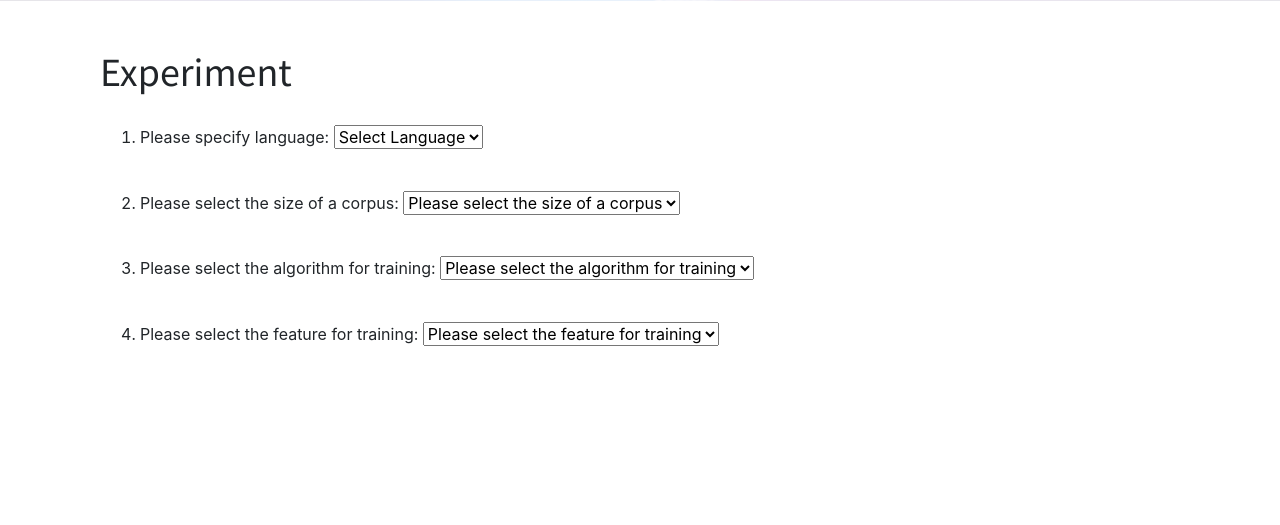
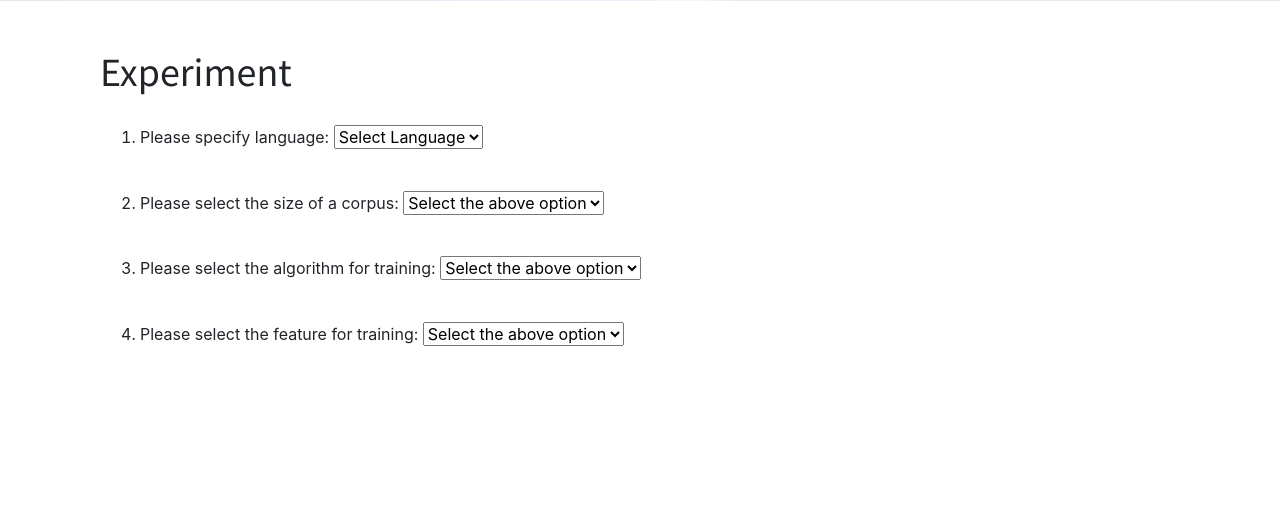
Before and after one commit to RaghavSaboo159/Building-Chunker, a Flask app: page /Building-Chunker in a window 1280 px wide, after a click on "Experiment". Shown: the part 413-938 px from the top of the page. Run offline with Flask 2, Linux system fonts and the light colour scheme; some libraries are stand-ins or nearby versions.

Commit message:
experiment updated

```diff
--- a/static/js/building-chunker.js
+++ b/static/js/building-chunker.js
@@ -4,11 +4,6 @@ function urlRedirectTo(obj)
 	$(document).ready(function(){
 			$("#accuracy").show();
 			});
-
-            //if('wordpress_version1' == obj)
-	//window.location = 'https://wordpress.org/download/';
-	//if('wordpress_version2' == obj)
-	//window.location = 'https://wordpress.org/download/';
 }
 function answer()
 {
@@ -16,10 +11,6 @@ function answer()
 	var y=document.getElementById('subcategory').value;
 	var z=document.getElementById('sub_subcategory').value;
 	var w=document.getElementById('sub_subbcategory').value;
-	console.log(x);
-	console.log(y);
-	console.log(z);
-	console.log(w);
 	if(x=="English")
 	{
 		if(y=="1k")
@@ -340,15 +331,15 @@ function dynamicdropdown(listindex)
             });
 
 	document.getElementById("sub_subcategory").length = 0;
-	document.getElementById("sub_subcategory").options[0]=new Option("Please select the algorithm for training","");
+	document.getElementById("sub_subcategory").options[0]=new Option("Select the above option","");
     document.getElementById("sub_subbcategory").length = 0;
-    document.getElementById("sub_subbcategory").options[0]=new Option("Please select the feature for training","");
+    document.getElementById("sub_subbcategory").options[0]=new Option("Select the above option","");
 	document.getElementById("subcategory").length = 0;
 	switch (listindex)
 	{
 		case "English" :
 		case "Hindi"    :
-			document.getElementById("subcategory").options[0]=new Option("Please select the size of a corpus","");
+			document.getElementById("subcategory").options[0]=new Option("Select the size of a corpus","");
 			document.getElementById("subcategory").options[1]=new Option("1k","1k");
 			document.getElementById("subcategory").options[2]=new Option("10k","10k");
 			document.getElementById("subcategory").options[3]=new Option("100k","100k");
@@ -357,7 +348,7 @@ function dynamicdropdown(listindex)
 			break;
 
 		default:
-			document.getElementById("subcategory").options[0]=new Option("Please select the size of a corpus","");
+			document.getElementById("subcategory").options[0]=new Option("Select the above option","");
 			break;
 	}
 	return true;
@@ -372,14 +363,14 @@ function dynamicdropdownone(listindex)
 		case "10k" :
 		case "100k" :
 		case "200k" :
-			document.getElementById("sub_subcategory").options[0]=new Option("Please select the algorithm for training","");
+			document.getElementById("sub_subcategory").options[0]=new Option("Select the algorithm for training","");
 			document.getElementById("sub_subcategory").options[1]=new Option("HMM","HMM");
 			document.getElementById("sub_subcategory").options[2]=new Option("CRF","CRF");
 			break;
 
 
 		default:
-			document.getElementById("sub_subcategory").options[0]=new Option("Please select the algorithm for training","");
+			document.getElementById("sub_subcategory").options[0]=new Option("Select the above option","");
 			break;
 	}
 	return true;
@@ -392,13 +383,13 @@ function dynamicdropdowntwo(listindex)
 	{
 		case "HMM" :
 		case "CRF" :
-			document.getElementById("sub_subbcategory").options[0]=new Option("Please select the feature for training","");
+			document.getElementById("sub_subbcategory").options[0]=new Option("Select the feature for training","");
 			document.getElementById("sub_subbcategory").options[1]=new Option("only lexicon","only lexicon");
 			document.getElementById("sub_subbcategory").options[2]=new Option("only pos","only pos");
 			document.getElementById("sub_subbcategory").options[3]=new Option("lexicon and pos","lexicon and pos");
 			break;
 		default:
-			document.getElementById("sub_subbcategory").options[0]=new Option("Please select the feature for training","");
+			document.getElementById("sub_subbcategory").options[0]=new Option("Select the above option","");
 			break;
 	}
 	return true;
--- a/templates/Experiments/Building-Chunker/index.html
+++ b/templates/Experiments/Building-Chunker/index.html
@@ -180,7 +180,7 @@
 								<li class="blocko">
 								    <div class="sub_category_div" id="sub_category_div">Please select the size of a corpus:
 								        <script type="text/javascript" language="JavaScript">
-								            document.write('<select name="subcategory" id="subcategory" onchange="javascript: dynamicdropdownone(this.options[this.selectedIndex].value);"><option value="">Please select the size of a corpus</option></select>')
+								            document.write('<select name="subcategory" id="subcategory" onchange="javascript: dynamicdropdownone(this.options[this.selectedIndex].value);"><option value="">Select the above option</option></select>')
 								        </script>
 								        <noscript>
 								            <select name="subcategory" id="subcategory">
@@ -193,7 +193,7 @@
 								<li class="blocko">
 								    <div class="sub_subcategory_div" id="sub_subcategory_div">Please select the algorithm for training:
 								        <script type="text/javascript" language="JavaScript">
-								            document.write('<select name="sub_subcategory" onchange="javascript: dynamicdropdowntwo(this.options[this.selectedIndex].value);" id="sub_subcategory"><option value="">Please select the algorithm for training</option></select>')
+								            document.write('<select name="sub_subcategory" onchange="javascript: dynamicdropdowntwo(this.options[this.selectedIndex].value);" id="sub_subcategory"><option value="">Select the above option</option></select>')
 								        </script>
 								        <noscript>
 								            <select name="sub_subcategory" id="sub_subcategory">
@@ -206,7 +206,7 @@
 							    <li class="blocko">
 								    <div class="sub_subbcategory_div" id="sub_subbcategory_div">Please select the feature for training:
 								        <script type="text/javascript" language="JavaScript">
-								            document.write('<select name="sub_subbcategory" onchange="javascript: urlRedirectTo(this.options[this.selectedIndex].value);" id="sub_subbcategory"><option value="">Please select the feature for training</option></select>')
+								            document.write('<select name="sub_subbcategory" onchange="javascript: urlRedirectTo(this.options[this.selectedIndex].value);" id="sub_subbcategory"><option value="">Select the above option</option></select>')
 								        </script>
 								        <noscript>
 								            <select name="sub_subbcategory" id="sub_subbcategory">
```
